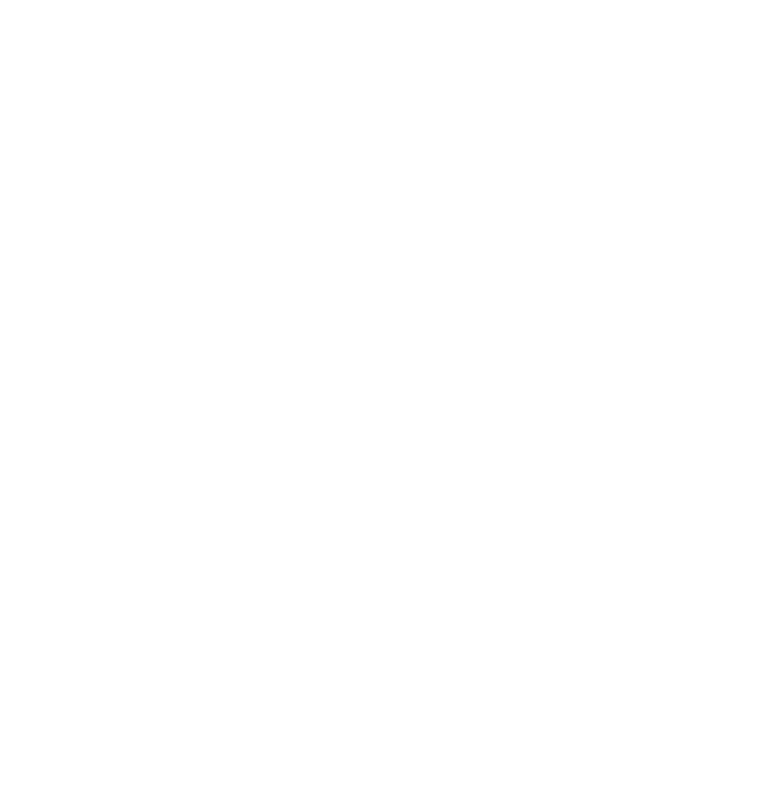
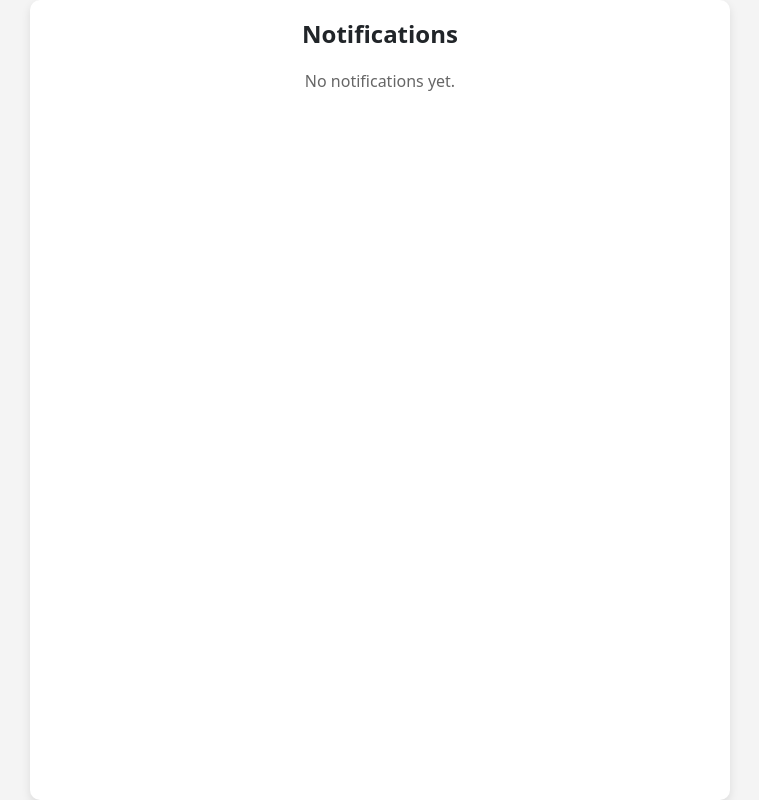
Before and after one commit to musheer243/bewbew-frontend, a React (Create React App) app: page /notifications in a window 1280 px wide. Before the commit this address had no page. Shown: the whole page, without its empty margins (260-1019 px from the left). Built offline with nearby package versions, Linux system fonts and the light colour scheme.

Commit message:
add post btn removed & moved to sidebar & notification page implemented

```diff
--- a/src/App.js
+++ b/src/App.js
@@ -13,6 +13,7 @@ import AIChatting from './components/dashboard/AIChatting';
 import MyPosts from './components/dashboard/MyPosts';
 import CreatePostPage from './components/dashboard/CreatePostPage';
 import SharedPostViewer from './components/shared/SharedPostViewer';
+import NotificationsPage from './components/dashboard/NotificationsPage';
 function App() {
   return (
     <Router>
@@ -30,6 +31,7 @@ function App() {
         <Route path="/my-posts" element={<MyPosts />} />
         <Route path="/create-post" element={<CreatePostPage />} />
         <Route path="/api/post/view/:postId" element={<SharedPostViewer />} />
+        <Route path="/notifications" element={<NotificationsPage />} />
       </Routes>
     </Router>
   );
--- a/src/components/dashboard/Dashboard.js
+++ b/src/components/dashboard/Dashboard.js
@@ -26,28 +26,9 @@ const Dashboard = () => {
   const [error, setError] = useState(null); // State to handle errors
   const [pageNumber, setPageNumber] = useState(0); // State to manage pagination
   const [totalPages, setTotalPages] = useState(1); // Total pages for pagination
-  const [showPostOptions, setShowPostOptions] = useState(false);
-  const addPostRef = useRef(null); // Ref for Add Post button and menu
   const postsContainerRef = useRef(null); // Reference for the posts container
   const navigate = useNavigate();
 
-  const togglePostOptions = () => {
-    setShowPostOptions((prev) => !prev);
-  };
-
-  // Collapse the menu when clicking outside
-  const handleClickOutside = (event) => {
-    if (addPostRef.current && !addPostRef.current.contains(event.target)) {
-      setShowPostOptions(false);
-    }
-  };
-
-  useEffect(() => {
-    document.addEventListener("mousedown", handleClickOutside);
-    return () => {
-      document.removeEventListener("mousedown", handleClickOutside);
-    };
-  }, []);
 
   // Handle infinite scrolling
   const handleScroll = useCallback(
@@ -321,35 +302,6 @@ const Dashboard = () => {
         {loading && posts.length > 0 && (
           <div className="loading-indicator">Loading more posts...</div>
         )}
-
-       {/* Floating Plus Button with Branching Options */}
-       <div className="add-post-container" ref={addPostRef}>
-          <button className="add-post-btn" onClick={togglePostOptions}>
-            <BiImageAdd size={24} />
-          </button>
-
-            <div    className={`post-options ${showPostOptions ? "expanded" : "collapsed"}`}
->
-              <button
-                className="post-option-btn"
-                onClick={() => alert("Schedule Post")}
-              >
-                Schedule Post
-              </button>
-              <button
-                className="post-option-btn"
-                onClick={() => navigate("/create-post")}
-              >
-                Create Post
-              </button>
-              <button
-                className="post-option-btn"
-                onClick={() => alert("Close Friends Post")}
-              >
-                for Close Friends
-              </button>
-            </div>
-        </div>
       </div>
 
       {/* Sidebar Toggle Button */}
@@ -403,6 +355,11 @@ const Dashboard = () => {
               icon: <TfiGallery size={20} />,
               onClick: () => navigate("/my-posts", { state: { darkMode } }),
             },
+            {
+              name: "Create Post",
+              icon: <BiImageAdd size={20} />,
+              onClick: () => navigate("/create-post"),
+            },
           ].map((item, index) => (
             <li key={index} className="sidebar-item" onClick={item.onClick}>
               {item.icon && <span className="icon">{item.icon}</span>}
--- /dev/null
+++ b/src/components/dashboard/NotificationsPage.js
@@ -0,0 +1,51 @@
+import React, { useEffect, useState } from "react";
+import { useNavigate } from "react-router-dom";
+import axios from "axios";
+import { API_BASE_URL } from "../../config";
+import "../../styles/NotificationsPage.css"; // Import the CSS file
+
+const NotificationsPage = () => {
+  const [notifications, setNotifications] = useState([]);
+  const navigate = useNavigate();
+  const userId = localStorage.getItem("userId"); // Retrieve userId (modify as per your auth logic)
+
+  useEffect(() => {
+    if (!userId) return;
+
+    // Fetch notifications from the backend
+    axios
+      .get(`${API_BASE_URL}/notifications/${userId}`)
+      .then((response) => setNotifications(response.data))
+      .catch((error) => console.error("Error fetching notifications:", error));
+  }, [userId]);
+
+  const handleNotificationClick = (notification) => {
+    // Navigate to the relevant post or page
+    navigate(notification.redirectUrl);
+  };
+
+  return (
+    <div className="notifications-container">
+      <div className="notifications-box">
+        <h2 className="notifications-title">Notifications</h2>
+        {notifications.length === 0 ? (
+          <p className="no-notifications">No notifications yet.</p>
+        ) : (
+          <ul className="notifications-list">
+            {notifications.map((notification) => (
+              <li
+                key={notification.id}
+                className="notification-item"
+                onClick={() => handleNotificationClick(notification)}
+              >
+                {notification.message}
+              </li>
+            ))}
+          </ul>
+        )}
+      </div>
+    </div>
+  );
+};
+
+export default NotificationsPage;
--- a/src/config.js
+++ b/src/config.js
@@ -1,6 +1,6 @@
 const CONFIG = {
     // API_BASE_URL: "http://3.225.10.130:9090", // Update this URL when switching environments
-     API_BASE_URL: "http://localhost:9090", // Update this URL when switching environments
+    API_BASE_URL: "http://localhost:9090", // Update this URL when switching environments
   };
 
   export const API_BASE_URL = CONFIG.API_BASE_URL;
--- /dev/null
+++ b/src/styles/NotificationsPage.css
@@ -0,0 +1,56 @@
+/* Centering the page */
+.notifications-container {
+    display: flex;
+    justify-content: center;
+    align-items: center;
+    height: 100vh;
+    background-color: #f4f4f4;
+  }
+
+  /* Styling the notifications box */
+  .notifications-box {
+    width: 100%;
+    max-width: 700px;
+    height: 100vh;
+    background: white;
+    box-shadow: 0 4px 10px rgba(0, 0, 0, 0.1);
+    border-radius: 10px;
+    overflow-y: auto;
+    padding: 20px;
+  }
+
+  /* Title styling */
+  .notifications-title {
+    text-align: center;
+    font-size: 24px;
+    font-weight: bold;
+    margin-bottom: 20px;
+  }
+
+  /* Empty state message */
+  .no-notifications {
+    text-align: center;
+    color: #666;
+    font-size: 16px;
+  }
+
+  /* Notifications list */
+  .notifications-list {
+    list-style: none;
+    padding: 0;
+    margin: 0;
+  }
+
+  /* Individual notification items */
+  .notification-item {
+    background: #e9ecef;
+    padding: 12px;
+    border-radius: 8px;
+    margin-bottom: 10px;
+    cursor: pointer;
+    transition: background 0.3s ease;
+  }
+
+  .notification-item:hover {
+    background: #d6d9df;
+  }
```
